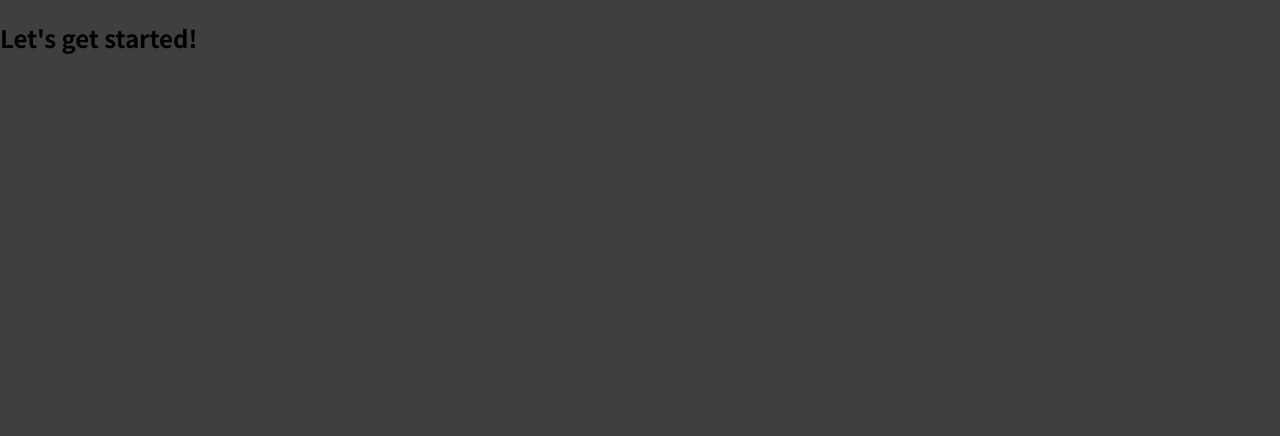
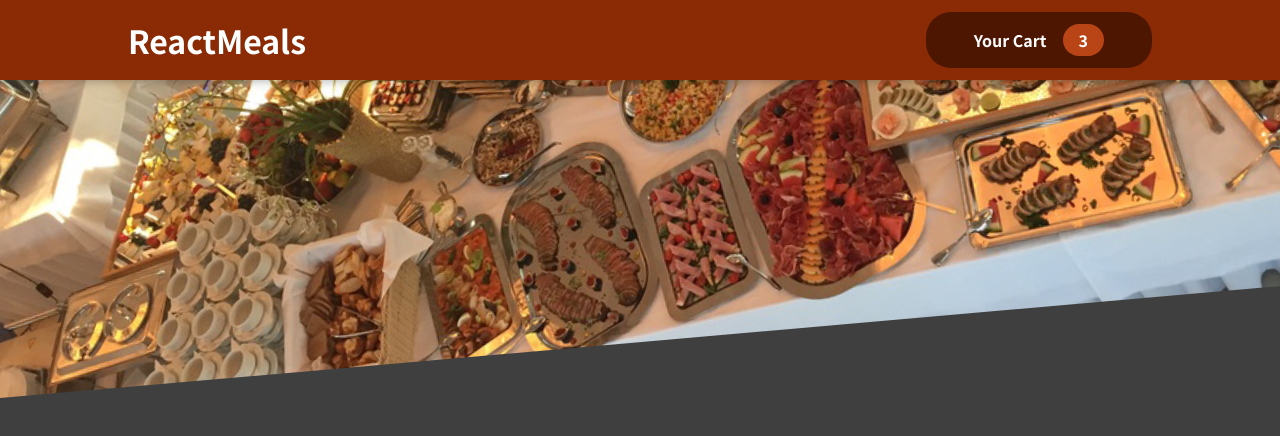
Before and after one commit to Chalderrr/react-js-training, a React (Create React App) app: page / in a window 1280 px wide. Shown: the top 436 px of the page. Built offline with nearby package versions, Linux system fonts and the light colour scheme.

Commit message:
:sparkles: add HeaderCartButton and CartIcon

```diff
--- a/src/App.js
+++ b/src/App.js
@@ -1,8 +1,11 @@
+import { Fragment } from 'react';
+import Header from './components/Layout/Header';
+
 function App() {
     return (
-        <div>
-            <h2>Let's get started!</h2>
-        </div>
+        <Fragment>
+            <Header />
+        </Fragment>
     );
 }
 
--- /dev/null
+++ b/src/components/Cart/CartIcon.js
@@ -0,0 +1,13 @@
+const CartIcon = (props) => {
+    return (
+        <svg
+            xmlns="http://www.w3.org/2000/svg"
+            viewBox="0 0 20 20"
+            fill="currentColor"
+        >
+            <path d="M3 1a1 1 0 000 2h1.22l.305 1.222a.997.997 0 00.01.042l1.358 5.43-.893.892C3.74 11.846 4.632 14 6.414 14H15a1 1 0 000-2H6.414l1-1H14a1 1 0 00.894-.553l3-6A1 1 0 0017 3H6.28l-.31-1.243A1 1 0 005 1H3zM16 16.5a1.5 1.5 0 11-3 0 1.5 1.5 0 013 0zM6.5 18a1.5 1.5 0 100-3 1.5 1.5 0 000 3z" />
+        </svg>
+    );
+};
+
+export default CartIcon;
--- a/src/components/Layout/Header.js
+++ b/src/components/Layout/Header.js
@@ -3,15 +3,16 @@
 import mealsImage from '../../assets/meals.jpeg';
 
 import classes from './header.module.css';
+import HeaderCartButton from './HeaderCartButton';
 
 const Header = (props) => {
     return (
         <Fragment>
-            <header>
+            <header className={classes.header}>
                 <h1>ReactMeals</h1>
-                <button>Cart</button>
+                <HeaderCartButton />
             </header>
-            <div>
+            <div className={classes['main-image']}>
                 <img src={mealsImage} alt="Some meal image" />
             </div>
         </Fragment>
--- /dev/null
+++ b/src/components/Layout/HeaderCartButton.js
@@ -0,0 +1,17 @@
+import CartIcon from '../Cart/CartIcon';
+
+import classes from './HeaderCartButton.module.css';
+
+const HeaderCartButton = (props) => {
+    return (
+        <button className={classes.button}>
+            <span>
+                <CartIcon />
+            </span>
+            <span>Your Cart</span>
+            <span className={classes.badge}>3</span>
+        </button>
+    );
+};
+
+export default HeaderCartButton;
--- /dev/null
+++ b/src/components/Layout/HeaderCartButton.module.css
@@ -0,0 +1,59 @@
+.button {
+    cursor: pointer;
+    font: inherit;
+    border: none;
+    background-color: #4d1601;
+    color: white;
+    padding: 0.75rem 3rem;
+    display: flex;
+    justify-content: space-around;
+    align-items: center;
+    border-radius: 25px;
+    font-weight: bold;
+}
+
+.button:hover,
+.button:active {
+    background-color: #2c0d00;
+}
+
+.icon {
+    width: 1.35rem;
+    height: 1.35rem;
+    margin-right: 0.5rem;
+}
+
+.badge {
+    background-color: #b94517;
+    padding: 0.25rem 1rem;
+    border-radius: 25px;
+    margin-left: 1rem;
+    font-weight: bold;
+}
+
+.button:hover .badge,
+.button:active .badge {
+    background-color: #92320c;
+}
+
+.bump {
+    animation: bump 300ms ease-out;
+}
+
+@keyframes bump {
+    0% {
+        transform: scale(1);
+    }
+    10% {
+        transform: scale(0.9);
+    }
+    30% {
+        transform: scale(1.1);
+    }
+    50% {
+        transform: scale(1.15);
+    }
+    100% {
+        transform: scale(1);
+    }
+}
```
